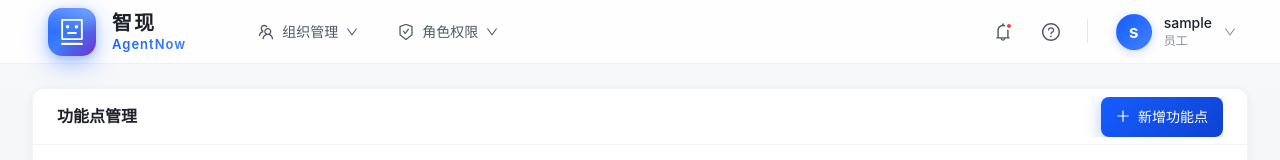
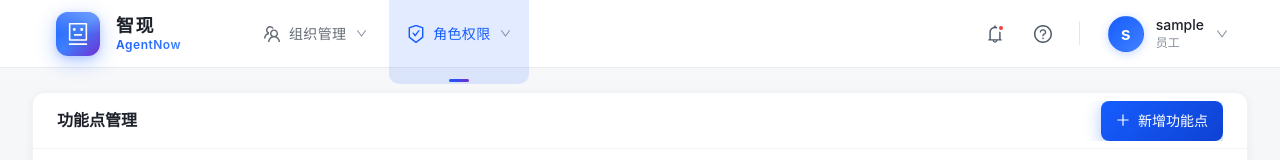
Before and after one commit to AllInAI2024/AgentNow, a Vue app in the folder frontend/: page /permission/manage in a window 1280 px wide. Shown: the top 160 px of the page. Built offline with nearby package versions, Linux system fonts and the light colour scheme; no server answers; sample sign-in values are in the browser's storage.

Commit message:
feat(布局): 优化主布局导航菜单样式和交互效果
重构导航菜单组件，使用自定义样式替代 antd 默认样式
- 添加子菜单描述文本和悬停效果
- 调整菜单项布局和视觉层次
- 优化过渡动画和交互细节
- 改进整体视觉设计一致性

```diff
--- a/frontend/src/components/MainLayout.vue
+++ b/frontend/src/components/MainLayout.vue
@@ -19,48 +19,63 @@
             <a-dropdown :trigger="['hover']" placement="bottom">
               <div class="nav-menu-item" :class="{ 'nav-menu-item-active': isActiveRoute('/organization') }">
                 <TeamOutlined class="nav-icon" />
-                <span>组织管理</span>
+                <span class="nav-text">组织管理</span>
                 <DownOutlined class="nav-arrow" />
               </div>
               <template #overlay>
-                <a-menu class="nav-submenu">
-                  <a-menu-item
-                    key="/organization/department"
+                <div class="nav-submenu">
+                  <div
+                    class="submenu-item"
+                    :class="{ 'submenu-item-active': isActiveRoute('/organization/department') }"
                     @click="handleNavigate('/organization/department')"
-                    :class="{ 'ant-menu-item-selected': isActiveRoute('/organization/department') }"
                   >
-                    <ApartmentOutlined class="submenu-icon" />
-                    <span>部门管理</span>
-                  </a-menu-item>
-                  <a-menu-item
-                    key="/organization/employee"
+                    <div class="submenu-icon-wrapper">
+                      <ApartmentOutlined class="submenu-icon" />
+                    </div>
+                    <div class="submenu-content">
+                      <span class="submenu-title">部门管理</span>
+                      <span class="submenu-desc">管理组织架构与层级</span>
+                    </div>
+                  </div>
+                  <div
+                    class="submenu-item"
+                    :class="{ 'submenu-item-active': isActiveRoute('/organization/employee') }"
                     @click="handleNavigate('/organization/employee')"
-                    :class="{ 'ant-menu-item-selected': isActiveRoute('/organization/employee') }"
                   >
-                    <UserOutlined class="submenu-icon" />
-                    <span>员工管理</span>
-                  </a-menu-item>
-                </a-menu>
+                    <div class="submenu-icon-wrapper">
+                      <UserOutlined class="submenu-icon" />
+                    </div>
+                    <div class="submenu-content">
+                      <span class="submenu-title">员工管理</span>
+                      <span class="submenu-desc">管理员工账号与信息</span>
+                    </div>
+                  </div>
+                </div>
               </template>
             </a-dropdown>
 
             <a-dropdown :trigger="['hover']" placement="bottom">
-              <div class="nav-menu-item" :class="{ 'nav-menu-item-active': isActiveRoute('/role') }">
+              <div class="nav-menu-item" :class="{ 'nav-menu-item-active': isActiveRoute('/role') || isActiveRoute('/permission') }">
                 <SafetyCertificateOutlined class="nav-icon" />
-                <span>角色权限</span>
+                <span class="nav-text">角色权限</span>
                 <DownOutlined class="nav-arrow" />
               </div>
               <template #overlay>
-                <a-menu class="nav-submenu">
-                  <a-menu-item
-                    key="/permission/manage"
+                <div class="nav-submenu">
+                  <div
+                    class="submenu-item"
+                    :class="{ 'submenu-item-active': isActiveRoute('/permission/manage') }"
                     @click="handleNavigate('/permission/manage')"
-                    :class="{ 'ant-menu-item-selected': isActiveRoute('/permission/manage') }"
                   >
-                    <UnorderedListOutlined class="submenu-icon" />
-                    <span>功能点管理</span>
-                  </a-menu-item>
-                </a-menu>
+                    <div class="submenu-icon-wrapper">
+                      <UnorderedListOutlined class="submenu-icon" />
+                    </div>
+                    <div class="submenu-content">
+                      <span class="submenu-title">功能点管理</span>
+                      <span class="submenu-desc">配置系统功能与权限</span>
+                    </div>
+                  </div>
+                </div>
               </template>
             </a-dropdown>
           </div>
@@ -228,12 +243,12 @@ const handleLogout = () => {
   display: flex;
   align-items: center;
   justify-content: space-between;
-  padding: 0 32px;
-  background: rgba(255, 255, 255, 0.85);
-  backdrop-filter: blur(20px);
-  -webkit-backdrop-filter: blur(20px);
-  border-bottom: 1px solid rgba(0, 0, 0, 0.05);
-  height: 64px;
+  padding: 0 40px;
+  background: rgba(255, 255, 255, 0.92);
+  backdrop-filter: blur(24px);
+  -webkit-backdrop-filter: blur(24px);
+  border-bottom: 1px solid rgba(229, 230, 235, 0.8);
+  height: 68px;
   position: sticky;
   top: 0;
   z-index: 100;
@@ -251,24 +266,25 @@ const handleLogout = () => {
   cursor: pointer;
   padding: 8px 16px;
   border-radius: 12px;
-  transition: all 0.3s ease;
+  transition: all 0.3s cubic-bezier(0.4, 0, 0.2, 1);
 }
 
 .logo-wrapper:hover {
   background: rgba(22, 93, 255, 0.06);
+  transform: translateY(-1px);
 }
 
 .logo-icon {
-  width: 48px;
-  height: 48px;
+  width: 44px;
+  height: 44px;
   background: linear-gradient(135deg, #165DFF 0%, #4080FF 50%, #722ED1 100%);
-  border-radius: 14px;
+  border-radius: 12px;
   display: flex;
   align-items: center;
   justify-content: center;
   box-shadow:
-    0 8px 24px rgba(22, 93, 255, 0.35),
-    0 2px 8px rgba(22, 93, 255, 0.2);
+    0 6px 20px rgba(22, 93, 255, 0.3),
+    0 2px 6px rgba(22, 93, 255, 0.15);
   flex-shrink: 0;
   position: relative;
   overflow: hidden;
@@ -281,16 +297,16 @@ const handleLogout = () => {
   left: 0;
   right: 0;
   height: 50%;
-  background: linear-gradient(180deg, rgba(255, 255, 255, 0.28) 0%, transparent 100%);
-  border-radius: 14px 14px 0 0;
+  background: linear-gradient(180deg, rgba(255, 255, 255, 0.25) 0%, transparent 100%);
+  border-radius: 12px 12px 0 0;
 }
 
 .logo-robot {
-  font-size: 26px;
+  font-size: 22px;
   color: white;
   position: relative;
   z-index: 1;
-  filter: drop-shadow(0 2px 4px rgba(0, 0, 0, 0.15));
+  filter: drop-shadow(0 1px 3px rgba(0, 0, 0, 0.15));
 }
 
 .logo-brand {
@@ -301,21 +317,21 @@ const handleLogout = () => {
 }
 
 .logo-chinese {
-  font-size: 20px;
+  font-size: 18px;
   font-weight: 700;
   color: #1d2129;
-  letter-spacing: 2px;
+  letter-spacing: 1.5px;
   line-height: 1.2;
 }
 
 .logo-english {
-  font-size: 13px;
+  font-size: 12px;
   font-weight: 600;
   background: linear-gradient(135deg, #165DFF 0%, #4080FF 100%);
   -webkit-background-clip: text;
   -webkit-text-fill-color: transparent;
   background-clip: text;
-  letter-spacing: 1px;
+  letter-spacing: 0.5px;
   line-height: 1.2;
 }
 
@@ -323,24 +339,25 @@ const handleLogout = () => {
   flex: 1;
   display: flex;
   justify-content: flex-start;
-  padding-left: 40px;
+  padding-left: 48px;
 }
 
 .nav-menu {
   display: flex;
   align-items: center;
-  gap: 8px;
+  gap: 4px;
 }
 
 .nav-menu-item {
   display: flex;
   align-items: center;
   gap: 8px;
-  padding: 8px 16px;
-  border-radius: 8px;
+  padding: 10px 18px;
+  border-radius: 10px;
   cursor: pointer;
-  transition: all 0.2s ease;
-  color: #4e5969;
+  transition: all 0.25s cubic-bezier(0.4, 0, 0.2, 1);
+  color: #646a73;
+  position: relative;
 }
 
 .nav-menu-item:hover {
@@ -349,104 +366,162 @@ const handleLogout = () => {
 }
 
 .nav-menu-item-active {
-  background: rgba(22, 93, 255, 0.1);
+  background: rgba(22, 93, 255, 0.12);
   color: #165DFF;
   font-weight: 500;
 }
 
+.nav-menu-item-active::after {
+  content: '';
+  position: absolute;
+  bottom: 2px;
+  left: 50%;
+  transform: translateX(-50%);
+  width: 20px;
+  height: 3px;
+  background: linear-gradient(90deg, #165DFF 0%, #722ED1 100%);
+  border-radius: 2px;
+}
+
 .nav-icon {
-  font-size: 16px;
+  font-size: 18px;
+}
+
+.nav-text {
+  font-size: 14px;
+  letter-spacing: 0.3px;
 }
 
 .nav-arrow {
-  font-size: 12px;
-  transition: transform 0.2s ease;
+  font-size: 11px;
+  color: #86909c;
+  transition: all 0.25s ease;
+  margin-left: 2px;
 }
 
 .nav-menu-item:hover .nav-arrow {
   transform: rotate(180deg);
+  color: #165DFF;
 }
 
-:deep(.nav-submenu) {
+.nav-submenu {
   border-radius: 16px;
   box-shadow:
-    0 20px 60px rgba(0, 0, 0, 0.15),
-    0 4px 16px rgba(0, 0, 0, 0.08);
-  border: 1px solid rgba(229, 230, 235, 0.8);
-  padding: 12px;
-  min-width: 320px;
-  backdrop-filter: blur(20px);
-  background: rgba(255, 255, 255, 0.95);
+    0 24px 64px rgba(0, 0, 0, 0.12),
+    0 4px 16px rgba(0, 0, 0, 0.06);
+  border: 1px solid rgba(229, 230, 235, 0.9);
+  padding: 8px;
+  min-width: 360px;
+  backdrop-filter: blur(24px);
+  background: rgba(255, 255, 255, 0.96);
 }
 
-:deep(.nav-submenu .ant-menu-item) {
-  border-radius: 12px;
-  margin: 4px 0;
-  padding: 14px 20px;
+.submenu-item {
   display: flex;
   align-items: center;
   gap: 14px;
-  transition: all 0.3s cubic-bezier(0.4, 0, 0.2, 1);
+  padding: 14px 16px;
+  border-radius: 12px;
+  cursor: pointer;
+  transition: all 0.25s cubic-bezier(0.4, 0, 0.2, 1);
   position: relative;
   overflow: hidden;
+  margin: 2px 0;
 }
 
-:deep(.nav-submenu .ant-menu-item::before) {
+.submenu-item::before {
   content: '';
   position: absolute;
   left: 0;
-  top: 50%;
-  transform: translateY(-50%);
+  top: 0;
+  bottom: 0;
+  width: 0;
+  background: linear-gradient(180deg, #165DFF 0%, #722ED1 100%);
+  border-radius: 0 12px 12px 0;
+  transition: all 0.3s ease;
+  opacity: 0.1;
+}
+
+.submenu-item:hover {
+  background: linear-gradient(135deg, rgba(22, 93, 255, 0.06) 0%, rgba(114, 46, 209, 0.03) 100%);
+}
+
+.submenu-item:hover::before {
   width: 3px;
-  height: 0;
-  background: linear-gradient(135deg, #165DFF 0%, #722ED1 100%);
-  border-radius: 0 4px 4px 0;
+  opacity: 1;
+}
+
+.submenu-item-active {
+  background: linear-gradient(135deg, rgba(22, 93, 255, 0.1) 0%, rgba(114, 46, 209, 0.05) 100%);
+}
+
+.submenu-item-active::before {
+  width: 3px;
+  opacity: 1;
+}
+
+.submenu-icon-wrapper {
+  width: 42px;
+  height: 42px;
+  border-radius: 12px;
+  display: flex;
+  align-items: center;
+  justify-content: center;
+  background: linear-gradient(135deg, rgba(247, 248, 250, 0.9) 0%, rgba(242, 243, 245, 0.9) 100%);
+  transition: all 0.3s cubic-bezier(0.4, 0, 0.2, 1);
+  flex-shrink: 0;
+}
+
+.submenu-item:hover .submenu-icon-wrapper {
+  background: linear-gradient(135deg, rgba(22, 93, 255, 0.12) 0%, rgba(114, 46, 209, 0.08) 100%);
+  transform: scale(1.05);
+}
+
+.submenu-item-active .submenu-icon-wrapper {
+  background: linear-gradient(135deg, rgba(22, 93, 255, 0.15) 0%, rgba(114, 46, 209, 0.1) 100%);
+}
+
+.submenu-icon {
+  font-size: 20px;
+  color: #646a73;
   transition: all 0.3s ease;
 }
 
-:deep(.nav-submenu .ant-menu-item:hover) {
-  background: linear-gradient(135deg, rgba(22, 93, 255, 0.08) 0%, rgba(114, 46, 209, 0.04) 100%);
+.submenu-item:hover .submenu-icon {
   color: #165DFF;
-  transform: translateX(4px);
 }
 
-:deep(.nav-submenu .ant-menu-item:hover::before) {
-  height: 60%;
+.submenu-item-active .submenu-icon {
+  color: #165DFF;
 }
 
-:deep(.nav-submenu .ant-menu-item-selected) {
-  background: linear-gradient(135deg, rgba(22, 93, 255, 0.12) 0%, rgba(114, 46, 209, 0.06) 100%);
-  color: #165DFF;
-  font-weight: 500;
+.submenu-content {
+  display: flex;
+  flex-direction: column;
+  gap: 3px;
+  flex: 1;
 }
 
-:deep(.nav-submenu .ant-menu-item-selected::before) {
-  height: 60%;
-}
-
-.submenu-icon {
-  font-size: 18px;
-  color: #86909c;
-  width: 28px;
-  height: 28px;
-  display: flex;
-  align-items: center;
-  justify-content: center;
-  flex-shrink: 0;
-  border-radius: 8px;
-  background: rgba(242, 243, 245, 0.6);
+.submenu-title {
+  font-size: 14px;
+  font-weight: 500;
+  color: #1d2129;
   transition: all 0.3s ease;
 }
 
-:deep(.nav-submenu .ant-menu-item:hover) .submenu-icon {
-  background: linear-gradient(135deg, rgba(22, 93, 255, 0.15) 0%, rgba(114, 46, 209, 0.1) 100%);
+.submenu-item:hover .submenu-title {
   color: #165DFF;
-  transform: scale(1.05);
 }
 
-:deep(.nav-submenu .ant-menu-item-selected) .submenu-icon {
-  background: linear-gradient(135deg, rgba(22, 93, 255, 0.2) 0%, rgba(114, 46, 209, 0.12) 100%);
+.submenu-item-active .submenu-title {
   color: #165DFF;
+  font-weight: 600;
+}
+
+.submenu-desc {
+  font-size: 12px;
+  color: #86909c;
+  line-height: 1.4;
 }
 
 .header-right {
```
